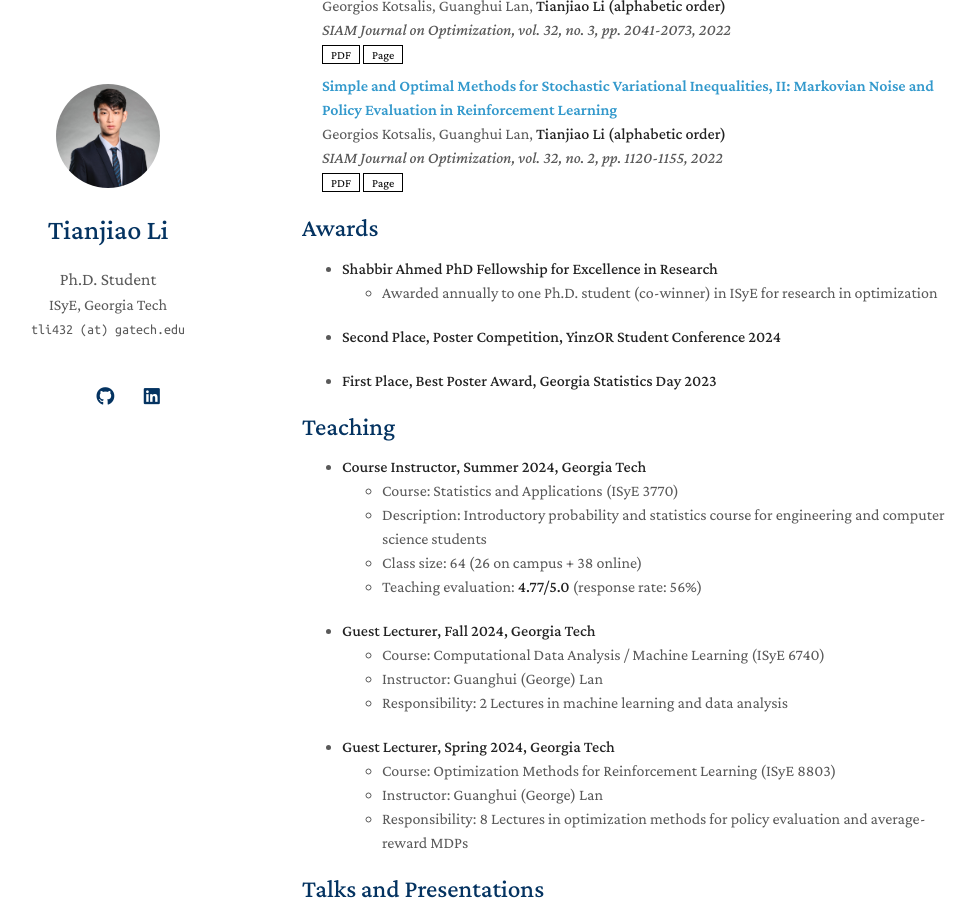
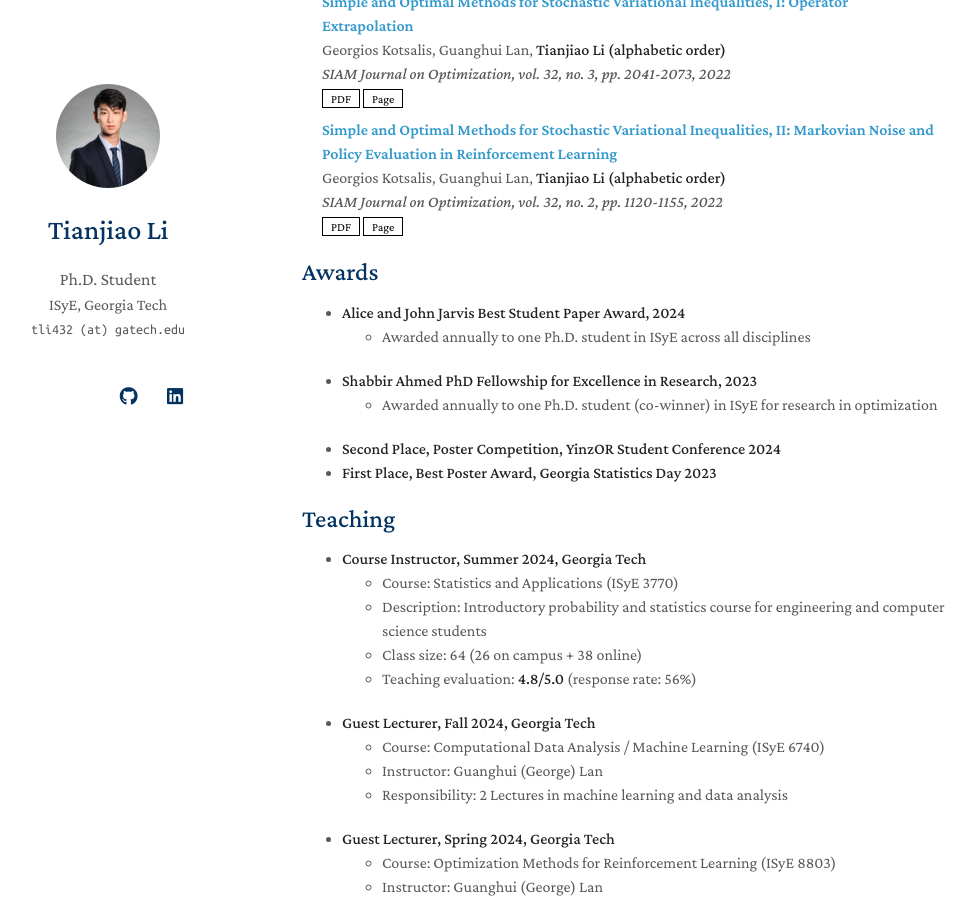
Before and after one commit to tli432/tli432.github.io, a Jekyll site: the page built from index.md, in a window 1280 px wide and 900 px high, scrolled down 1145 px. Shown: the whole window, without its empty margins (168-1144 px from the left). Built offline with Jekyll 4.4.1, drawn with Linux system fonts in a browser that asks for light colours; nearby versions of some CDN libraries; a style sheet for code colours, icons or effects is not loaded; our own code applies the rules of GitHub Pages for plain Markdown files; some of the changed text lies outside the part shown.

Commit message:
Updated CV

```diff
--- a/_config.yml
+++ b/_config.yml
@@ -13,7 +13,7 @@ canonical: https://tli432.github.io/
 # Links
 # If you don't need one of them, you may delete the corresponding line.
 google_scholar: https://scholar.google.com/citations?user=QDXS690AAAAJ&hl=en
-# cv_link: assets/files/curriculum_vitae.pdf
+cv_link: assets/files/Tianjiao_CV.pdf
 github_link: https://github.com/tli432
 linkedin: https://www.linkedin.com/in/tianjiao-li/
 # twitter: https://twitter.com/
--- a/index.md
+++ b/index.md
@@ -6,7 +6,7 @@ layout: homepage
 
 I am a fifth-and-final-year PhD student in Operations Research at ISyE, Georgia Tech. I am fortunate to be advised by Prof. [Guanghui (George) Lan](https://sites.gatech.edu/guanghui-lan/) and Prof. [Ashwin Pananjady](https://sites.gatech.edu/ashwin-pananjady/). I also obtained an M.S. in Quantitative and Computational Finance from the same institute. Before that, I obtained my B.S. in Mathematics from Fudan University.
 
-
+**I am on the 2024-2025 academic job market!**
 
 ## Research Interests
 
@@ -21,11 +21,11 @@ My research focuses on the design and analysis of efficient algorithms for *Nonl
 
 ## Awards
 
-- **Shabbir Ahmed PhD Fellowship for Excellence in Research**
+- **Alice and John Jarvis Best Student Paper Award, 2024**
+  - Awarded annually to one Ph.D. student in ISyE across all disciplines
+- **Shabbir Ahmed PhD Fellowship for Excellence in Research, 2023**
   - Awarded annually to one Ph.D. student (co-winner) in ISyE for research in optimization
-
 - **Second Place, Poster Competition, YinzOR Student Conference 2024**
-
 - **First Place, Best Poster Award, Georgia Statistics Day 2023**
 
 ## Teaching
@@ -34,7 +34,7 @@ My research focuses on the design and analysis of efficient algorithms for *Nonl
   - Course: Statistics and Applications (ISyE 3770)
   - Description: Introductory probability and statistics course for engineering and computer science students
   - Class size: 64 (26 on campus + 38 online)
-  - Teaching evaluation: **4.77/5.0** (response rate: 56%)
+  - Teaching evaluation: **4.8/5.0** (response rate: 56%)
 
 - **Guest Lecturer, Fall 2024, Georgia Tech**
   - Course: Computational Data Analysis / Machine Learning (ISyE 6740)
```
Also changed, not shown: 4 other files.
